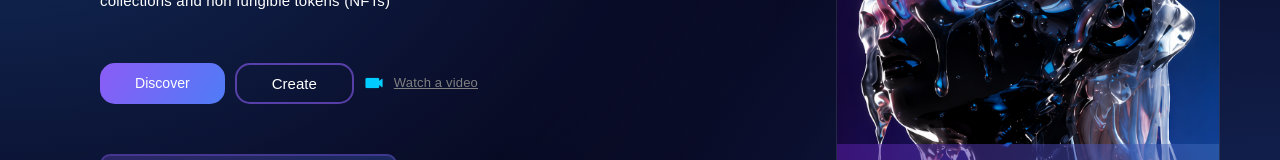
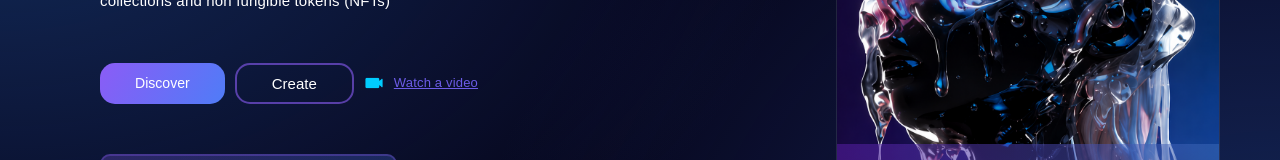
Before and after one commit to surprise2024-cpu/Challenge-1, a React (Vite) app: page / in a window 1280 px wide. In both pictures the pointer is over the link "Watch a video". Shown: the part 436-596 px from the top of the page. Built offline with nearby package versions, Linux system fonts and the light colour scheme.

Commit message:
Change hover color of section link to enhance visibility

```diff
--- a/src/components/Section1/Section1.module.css
+++ b/src/components/Section1/Section1.module.css
@@ -137,7 +137,7 @@
 }
 
 .section-link:hover {
-    color:gray ;
+    color:#6c5ce7 ;
 }
 
 .users {
```
